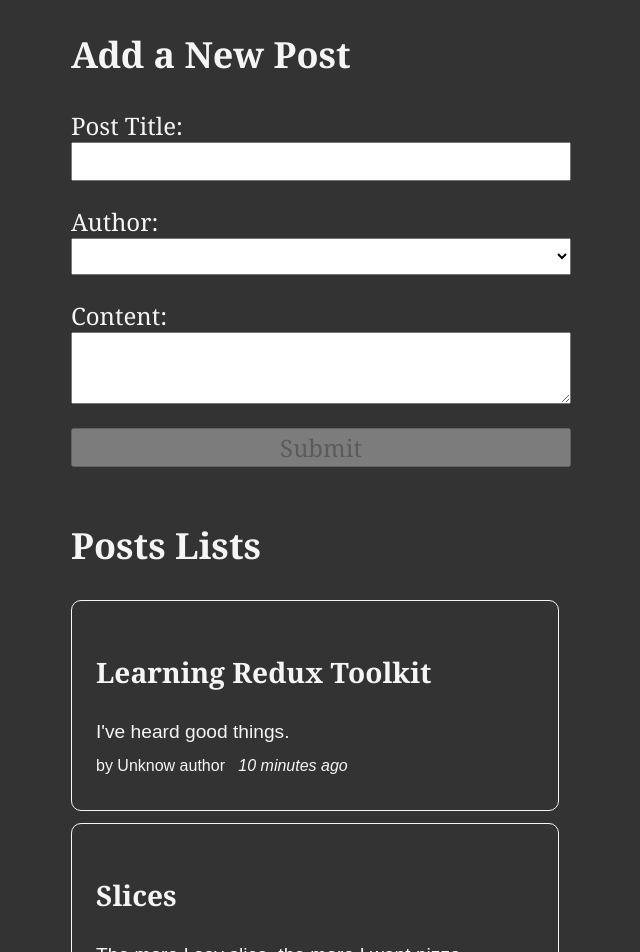
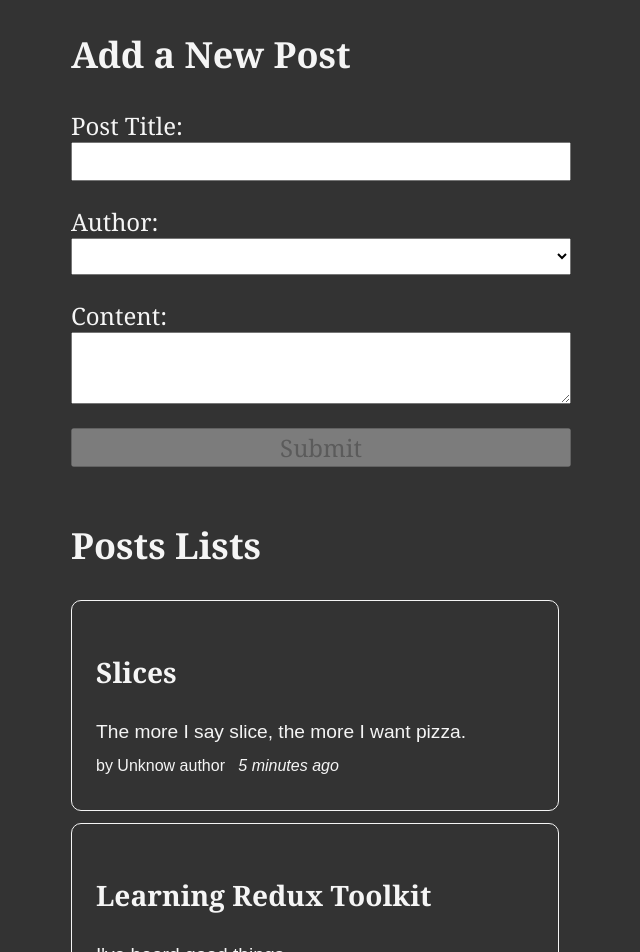
Before and after one commit to joycethh/toolkit, a React (Create React App) app: page / in a window 1280 px wide. Shown: the top 952 px of the page, without its empty margins (319-959 px from the left). Built offline with nearby package versions, Linux system fonts and the light colour scheme; the HTML template or start-up script is replaced by a standard one.

Commit message:
sort post lists by time

```diff
--- a/src/features/posts/PostLists.js
+++ b/src/features/posts/PostLists.js
@@ -5,8 +5,10 @@
 import TimeAgo from "./TimeAgo";
 export const PostLists = () => {
   const posts = useSelector(allPosts);
-
-  const renderedPosts = posts.map((post) => (
+  const orderedPosts = posts
+    .slice()
+    .sort((a, b) => b.date.localeCompare(a.date));
+  const renderedPosts = orderedPosts.map((post) => (
     <article key={post.id}>
       <h3>{post.title}</h3>
       <p>{post.content}</p>
```
